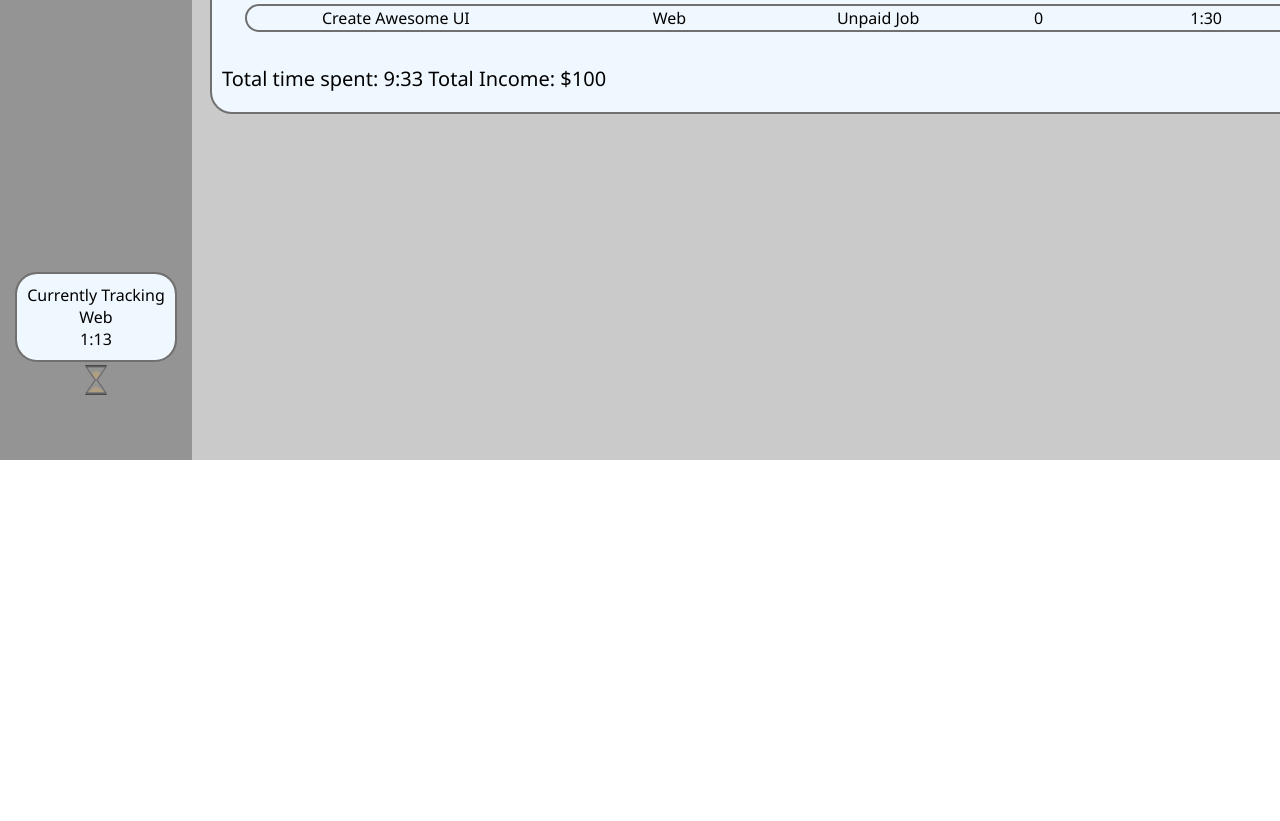
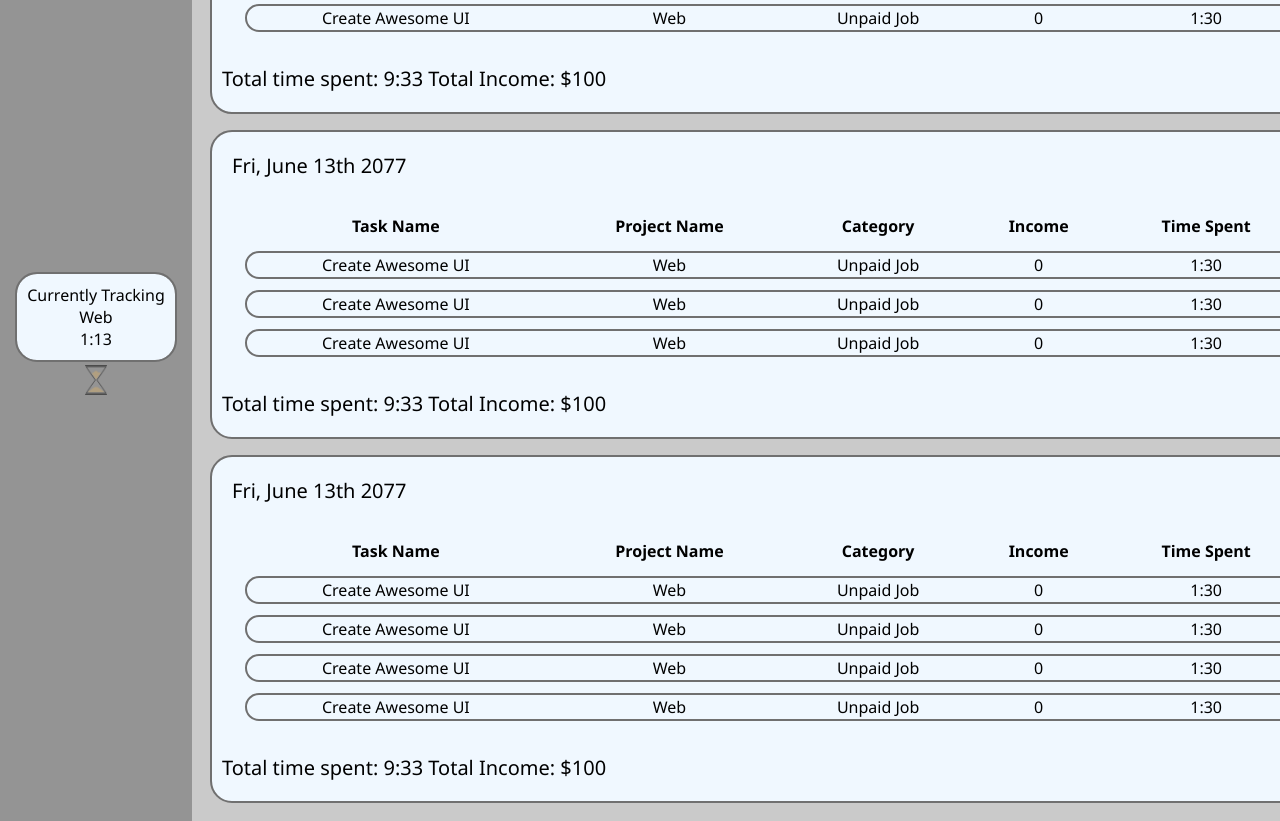
Before and after one commit to MGSDS/8Hours, a plain HTML site: page Source/index.html in a window 1280 px wide. Shown: the part 400-1221 px from the top of the page. Before the commit the page ends 860 px from the top, so only its background shows below. Drawn offline with Linux system fonts and the light colour scheme.

Commit message:
feat: add static ui concept

```diff
--- a/Source/index.html
+++ b/Source/index.html
@@ -14,6 +14,8 @@
       <div class="logo">
         <img src="img/logo/8Hours%20Small.png"/>
       </div>
+      <div class="space"></div>
+      <blockquote>Как же я обожаю ***** css</blockquote>
       <div class="space"></div>
       <div class="profile">
         <div class="text"> Kate </div>
@@ -101,6 +103,82 @@
           </table>
           <div class="text_container">Total time spent: 9:33 Total Income: $100</div>
         </div>
+        <div class="vertical_island">
+          <div class="date_container"> Fri, June 13th 2077</div>
+          <table>
+            <tr>
+              <th>Task Name</th>
+              <th>Project Name</th>
+              <th>Category</th>
+              <th>Income</th>
+              <th>Time Spent</th>
+            </tr>
+            <tr class="outlined">
+              <td>Create Awesome UI</td>
+              <td>Web</td>
+              <td>Unpaid Job</td>
+              <td>0</td>
+              <td>1:30</td>
+            </tr>
+            <tr class="outlined">
+              <td>Create Awesome UI</td>
+              <td>Web</td>
+              <td>Unpaid Job</td>
+              <td>0</td>
+              <td>1:30</td>
+            </tr>
+            <tr class="outlined">
+              <td>Create Awesome UI</td>
+              <td>Web</td>
+              <td>Unpaid Job</td>
+              <td>0</td>
+              <td>1:30</td>
+            </tr>
+          </table>
+          <div class="text_container">Total time spent: 9:33 Total Income: $100</div>
+        </div>
+        <div class="vertical_island">
+          <div class="date_container"> Fri, June 13th 2077</div>
+          <table>
+            <tr>
+              <th>Task Name</th>
+              <th>Project Name</th>
+              <th>Category</th>
+              <th>Income</th>
+              <th>Time Spent</th>
+            </tr>
+            <tr class="outlined">
+              <td>Create Awesome UI</td>
+              <td>Web</td>
+              <td>Unpaid Job</td>
+              <td>0</td>
+              <td>1:30</td>
+            </tr>
+            <tr class="outlined">
+              <td>Create Awesome UI</td>
+              <td>Web</td>
+              <td>Unpaid Job</td>
+              <td>0</td>
+              <td>1:30</td>
+            </tr>
+            <tr class="outlined">
+              <td>Create Awesome UI</td>
+              <td>Web</td>
+              <td>Unpaid Job</td>
+              <td>0</td>
+              <td>1:30</td>
+            </tr>
+            <tr class="outlined">
+              <td>Create Awesome UI</td>
+              <td>Web</td>
+              <td>Unpaid Job</td>
+              <td>0</td>
+              <td>1:30</td>
+            </tr>
+          </table>
+          <div class="text_container">Total time spent: 9:33 Total Income: $100</div>
+        </div>
+
       </div>
     </div>
   </body>
--- a/Source/styles/index.css
+++ b/Source/styles/index.css
@@ -77,7 +77,7 @@ body {
 .body {
     display: flex;
     flex-direction: row;
-    height: 100%;
+    min-height: 100%;
     overflow:hidden;
 }
 
@@ -90,7 +90,7 @@ body {
     min-width: 15%;
     max-width: 70px;
     text-align: center;
-    height: 100%;
+    min-height: 100%;
 }
 .body .content {
     flex-grow: 1;
@@ -170,6 +170,10 @@ hr {
     margin: 20px 20px 0;
 }
 
+.fixed {
+    position: fixed;
+}
+
 .body .content .vertical_island table {
     margin: 20px 20px;
     border-spacing: 15px;
@@ -226,4 +230,5 @@ hr {
 
 .body .fixed {
     position: fixed;
+    width: inherit;
 }
```
